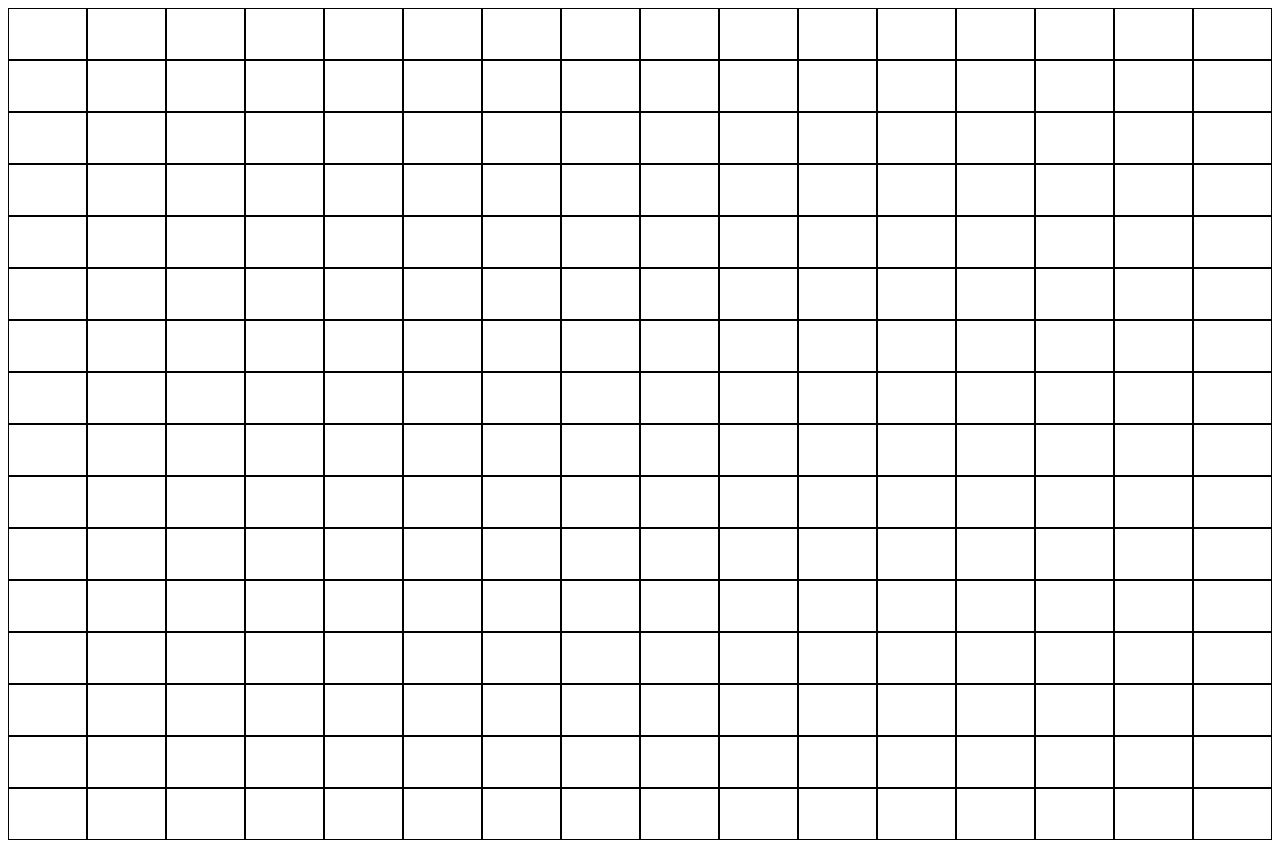
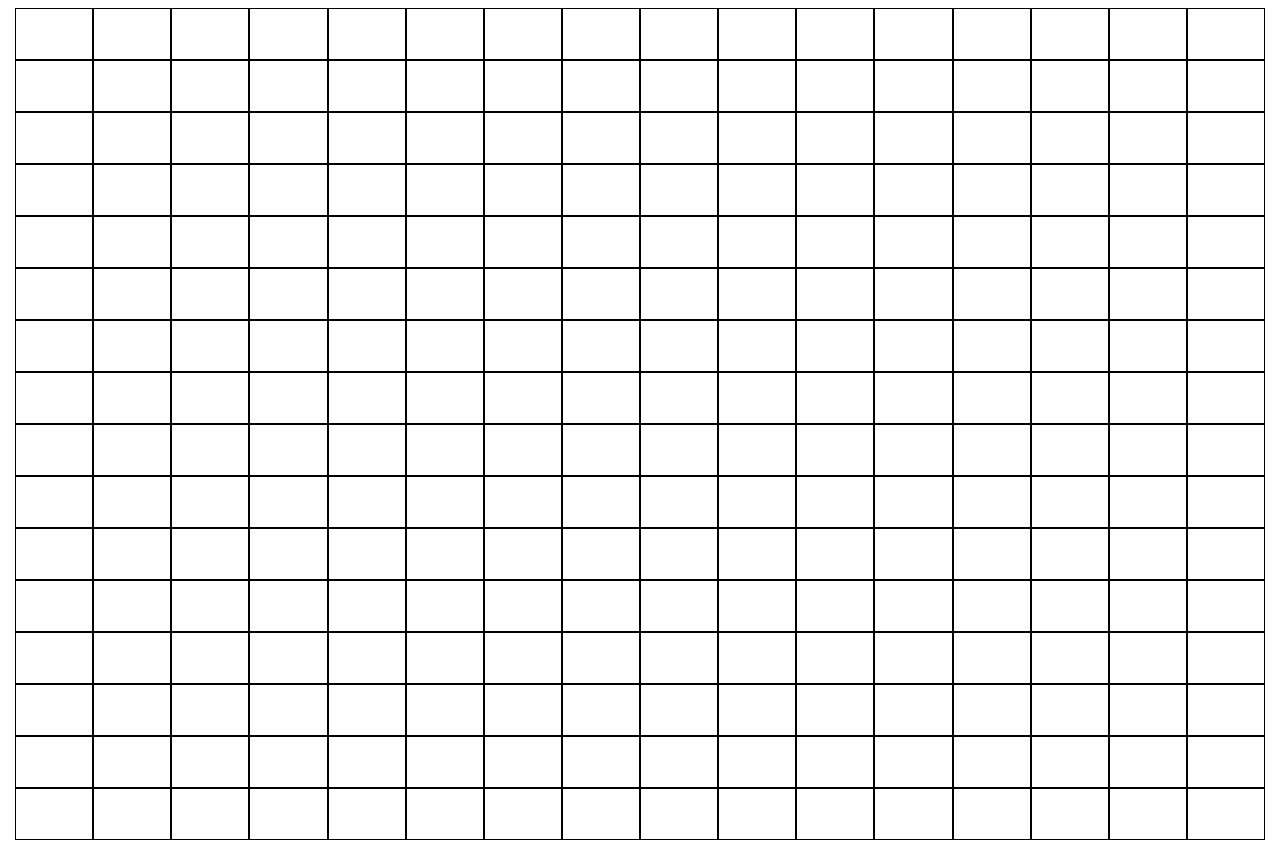
Before and after one commit to bonglrob/etch-a-sketch, a plain HTML site: page index.html in a window 1280 px wide. Drawn offline with Linux system fonts and the light colour scheme.

Commit message:
fix(canvas): add margin to canvas

```diff
--- a/canvas.js
+++ b/canvas.js
@@ -2,10 +2,10 @@
     window.addEventListener("load", init);
 
     function init() {
-        const mainContainer = qs("main");
+        const wrapperContainer = qs("main > .wrapper");
         const panel = genPanel();
 
-        mainContainer.appendChild(panel);
+        wrapperContainer.appendChild(panel);
     }
 
     function qs(selector) {
--- a/index.html
+++ b/index.html
@@ -7,7 +7,9 @@
     <title>Etch-a-Sketch</title>
 </head>
 <body>
-    <main></main>
+    <main>
+        <div class="wrapper"></div>
+    </main>
     <script src="./canvas.js"></script>
 </body>
 </html>
--- a/styles/styles.css
+++ b/styles/styles.css
@@ -1,8 +1,12 @@
+.wrapper {
+    max-width: 1250px;
+    margin: 0 auto;
+}
+
 .container {
     display: flex;
     justify-content: center;
     flex-wrap: wrap;
-
 }
 
 .panel {
```
